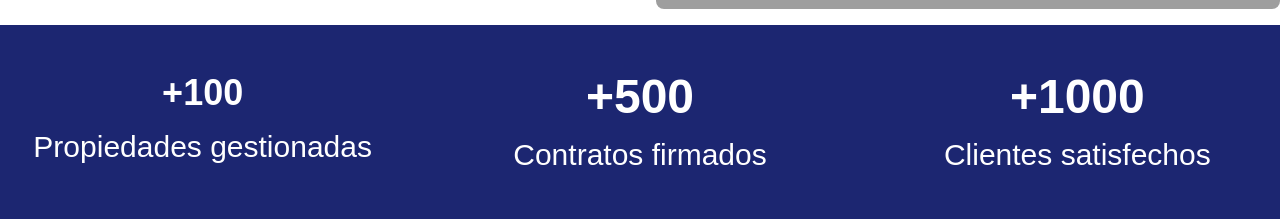
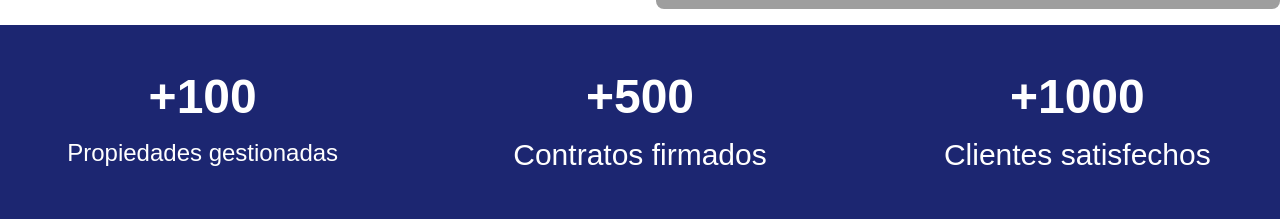
Before and after one commit to jhunter5/frontend, a Next.js app: page / in a window 1280 px wide. Shown: the part 671-890 px from the top of the page. Built offline with nearby package versions, Linux system fonts and the light colour scheme; grey boxes are pictures that could not be loaded.

Commit message:
ahora si correcion de estilos

```diff
--- a/app/page.jsx
+++ b/app/page.jsx
@@ -72,8 +72,8 @@ export default function HomePage() {
       <div className="bg-primary-500 text-white py-12">
         <div className="container mx-auto grid grid-cols-1 md:grid-cols-3 gap-8">
           <div className="flex flex-col items-center space-y-4">
-            <h2 className="text-4xl font-bold">+100</h2>
-            <p className="text-3xl">Propiedades gestionadas</p>
+            <h2 className="text-5xl font-bold">+100</h2>
+            <p className="text-2xl">Propiedades gestionadas</p>
           </div>
           <div className="flex flex-col items-center space-y-4">
             <h2 className="text-5xl font-bold">+500</h2>
```
